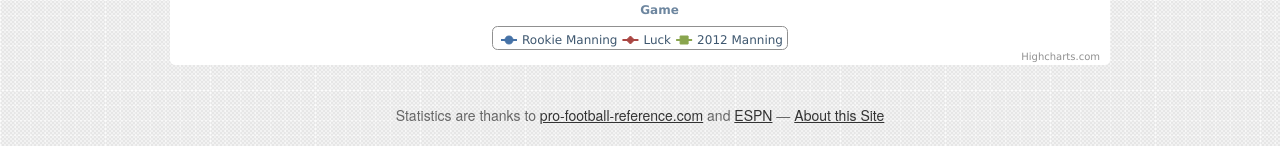
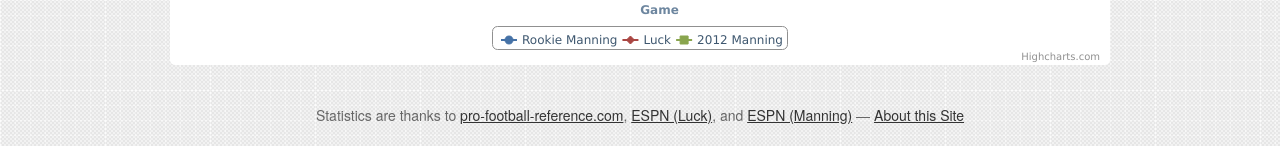
Before and after one commit to mileszs/manningversusluck.com, a Jekyll site: the page index.html, which Jekyll copies as it is, in a window 1280 px wide. Shown: the part 2220-2366 px from the top of the page. Built offline with Jekyll 4.4.1, drawn with Linux system fonts in a browser that asks for light colours; nearby versions of some CDN libraries; Markdown is read by kramdown in place of the engine named in the settings.

Commit message:
Add reference to Manning's 2012 stats page

```diff
--- a/index.html
+++ b/index.html
@@ -51,7 +51,7 @@
       </div>
       <footer>
         <p>Statistics are thanks
-          to <a href="http://www.pro-football-reference.com/players/M/MannPe00/gamelog//">pro-football-reference.com</a> and <a href="http://espn.go.com/nfl/player/gamelog/_/id/14874/andrew-luck">ESPN</a>
+          to <a href="http://www.pro-football-reference.com/players/M/MannPe00/gamelog//">pro-football-reference.com</a>, <a href="http://espn.go.com/nfl/player/gamelog/_/id/14874/andrew-luck">ESPN (Luck)</a>, and <a href="http://espn.go.com/nfl/player/gamelog/_/id/1428/peyton-manning">ESPN (Manning)</a>
         &mdash; <a href="about.html">About this Site</a></p>
       </footer>
     </div>
```
